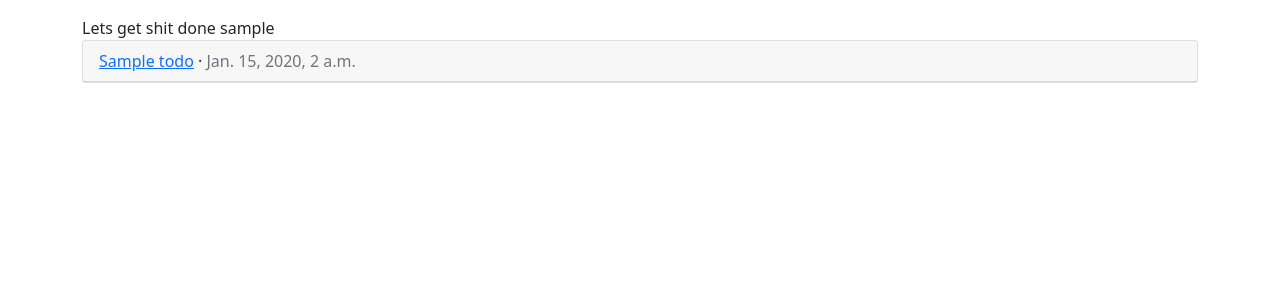
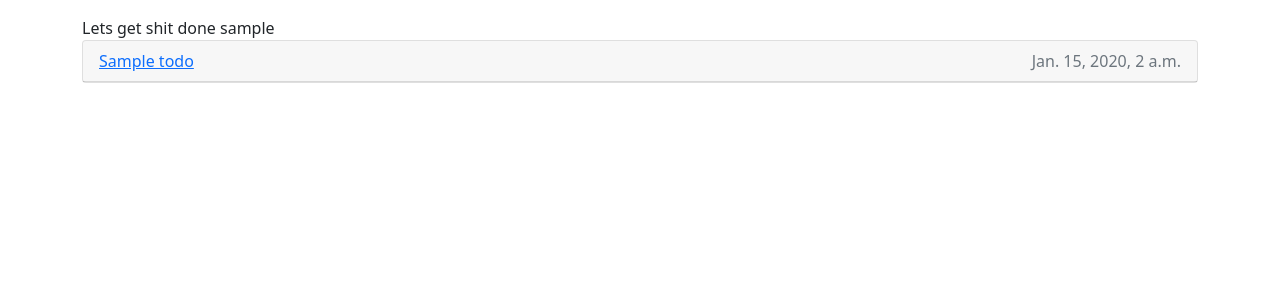
Before and after one commit to 2miles/todo, a Django app: page /todos/completed/ in a window 1280 px wide. Shown: the part 73-373 px from the top of the page. Run offline with Django 4.2, Linux system fonts and the light colour scheme; a user stored in the database is signed in; tables that the repository leaves empty hold one stand-in row (values such as "Sample post"); parts of the project's set-up code (start-up, migrations or seed data) failed here and were passed over.

Commit message:
floated start dates to right in todo list view

```diff
--- a/templates/todo_list.html
+++ b/templates/todo_list.html
@@ -9,8 +9,8 @@ Lets get shit done {{ user.username }}
     <div class="card-header">
         <span class="font-weight-bold">
             <a href="{% url 'todo_detail' todo.pk%}">{{ todo.title }}</a>
-        </span> &middot;
-        <span class="text-muted">
+        </span>
+        <span class="text-muted float-end">
             {{ todo.start_date }}
         </span>
     </div>
```
